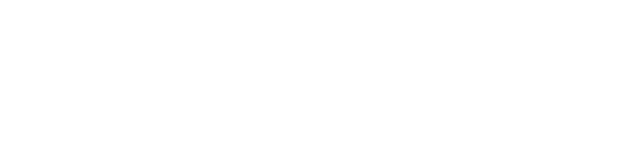
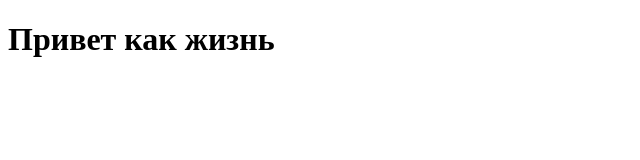
Before and after one commit to Slayer2281/first-repository, a plain HTML site: page index.html in a window 1280 px wide. Shown: the whole page, without its empty margins (0-640 px from the left). Drawn offline with Linux system fonts and the light colour scheme.

Commit message:
Update index.html
test

```diff
--- a/index.html
+++ b/index.html
@@ -8,6 +8,8 @@
     <link rel="stylesheet" href="style.css">
 </head>
 <body>
-
+    <h1>
+        Привет как жизнь
+    </h1>
 </body>
 </html>
```
